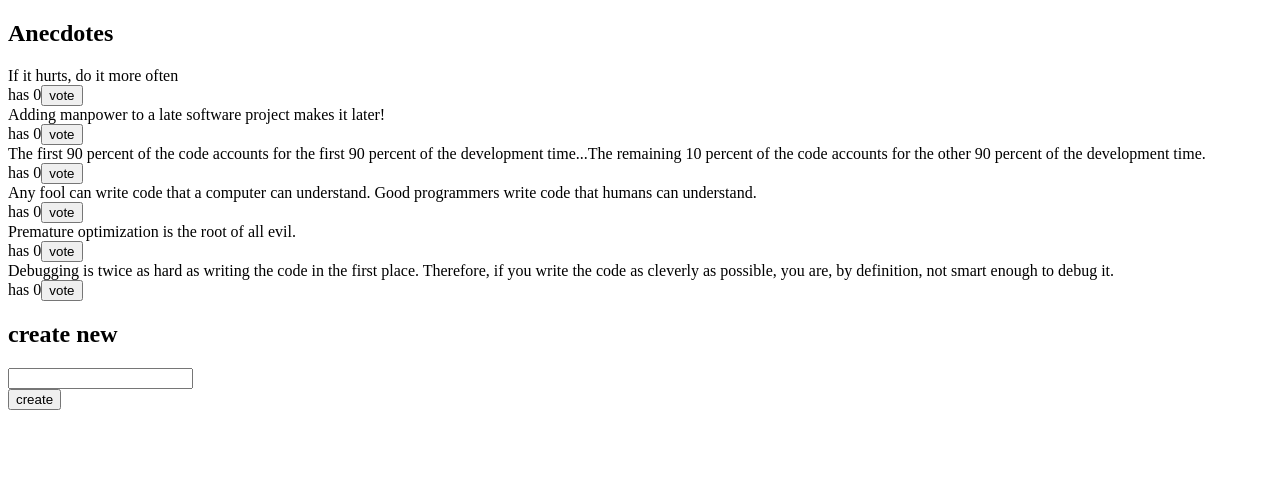
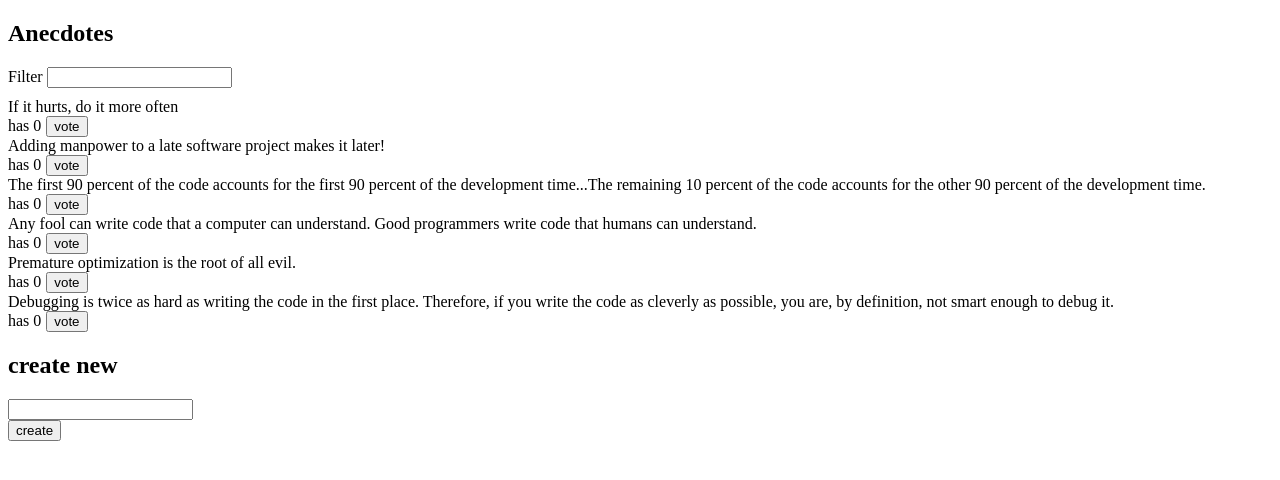
Before and after one commit to JouHouFin/HY_fullstack, a React (Create React App) app in the folder osa6/redux-anecdotes/: page / in a window 1280 px wide. Shown: the top 480 px of the page. Built offline with nearby package versions, Linux system fonts and the light colour scheme.

Commit message:
6.12* paremmat anekdootit, step10 done

```diff
--- a/osa6/redux-anecdotes/src/App.js
+++ b/osa6/redux-anecdotes/src/App.js
@@ -1,6 +1,7 @@
 import React from 'react'
 import { AnecdoteForm } from './components/AnecdoteForm'
 import { AnecdoteList } from './components/AnecdoteList'
+import { Filter } from './components/Filter'
 import Notification from './components/Notification'
 
 const App = () => {
@@ -9,6 +10,7 @@ const App = () => {
     <div>
       <h2>Anecdotes</h2>
       <Notification />
+      <Filter />
       <AnecdoteList />
       <AnecdoteForm />
     </div>
--- a/osa6/redux-anecdotes/src/components/AnecdoteList.js
+++ b/osa6/redux-anecdotes/src/components/AnecdoteList.js
@@ -5,8 +5,12 @@ import { voted, flush } from '../reducers/notificationReducer'
 
 export const AnecdoteList = () => {
   const anecdotes = useSelector(state => state.anecdotes)
-  const sortedAnecdotes = anecdotes.sort((a, b) => b.votes - a.votes)
+  const filter = useSelector(state => state.filter)
   const dispatch = useDispatch()
+
+  const regex = RegExp(filter, 'i');
+  const filteredAnecdotes = anecdotes.filter(anecdote => regex.test(anecdote.content))
+  const sortedAnecdotes = filteredAnecdotes.sort((a, b) => b.votes - a.votes)
 
   const dispatchVote = (anecdote) => {
     dispatch(vote(anecdote.id))
@@ -24,7 +28,7 @@ export const AnecdoteList = () => {
         </div>
         <div>
           has {anecdote.votes}
-          <button onClick={() => dispatchVote(anecdote)}>vote</button>
+          <button style={{ marginLeft: 5 }} onClick={() => dispatchVote(anecdote)}>vote</button>
         </div>
       </div>
     )
--- /dev/null
+++ b/osa6/redux-anecdotes/src/components/Filter.js
@@ -0,0 +1,20 @@
+import React from 'react'
+import { useDispatch } from 'react-redux'
+import { setFilter } from '../reducers/filterReducer'
+
+export const Filter = () => {
+  const dispatch = useDispatch()
+
+  const handleChange = (event) => {
+    dispatch(setFilter(event.target.value))
+  }
+  const style = {
+    marginBottom: 10
+  }
+
+  return (
+    <div style={style}>
+      Filter <input onChange={handleChange}/>
+    </div>
+  )
+}
--- a/osa6/redux-anecdotes/src/reducers/anecdoteReducer.js
+++ b/osa6/redux-anecdotes/src/reducers/anecdoteReducer.js
@@ -20,8 +20,6 @@ const asObject = (anecdote) => {
 const initialState = anecdotesAtStart.map(asObject)
 
 export const anecdoteReducer = (state = initialState, action) => {
-  console.log('state now: ', state)
-  console.log('action', action)
   switch (action.type) {
     case 'VOTE':
       const id = action.data.id
--- /dev/null
+++ b/osa6/redux-anecdotes/src/reducers/filterReducer.js
@@ -0,0 +1,17 @@
+const initialState = ''
+
+export const filterReducer = (state = initialState, action) => {
+  switch (action.type) {
+    case 'SET_FILTER':
+      return action.data.filter
+    default:
+      return state
+  }
+}
+
+export const setFilter = (filter) => {
+  return {
+    type: 'SET_FILTER',
+    data: { filter }
+  }
+}
--- a/osa6/redux-anecdotes/src/store.js
+++ b/osa6/redux-anecdotes/src/store.js
@@ -3,11 +3,13 @@ import { composeWithDevTools } from 'redux-devtools-extension'
 
 import { anecdoteReducer } from './reducers/anecdoteReducer'
 import { notificationReducer } from './reducers/notificationReducer'
+import { filterReducer } from './reducers/filterReducer'
 
 const reducer = combineReducers(
   {
     anecdotes: anecdoteReducer,
-    notification: notificationReducer
+    notification: notificationReducer,
+    filter: filterReducer
   }
 )
 
```
